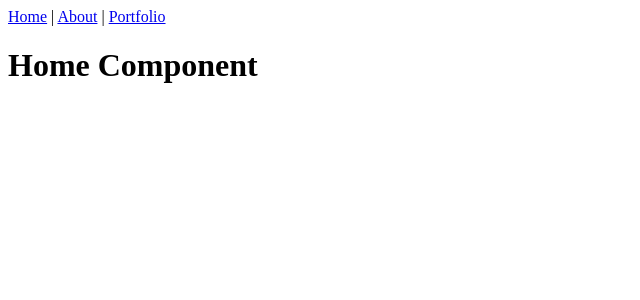
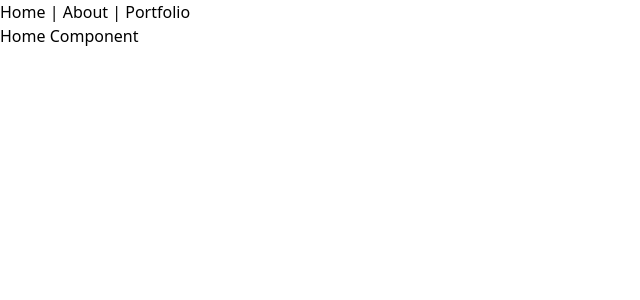
Before and after one commit to akuma-phawx/web-portfolio, a Vue app: page / in a window 1280 px wide. Shown: the top 300 px of the page, without its empty margins (0-640 px from the left). Built offline with nearby package versions, Linux system fonts and the light colour scheme.

Commit message:
Install tailwind - Create tailwind.config.js file

```diff
--- a/package.json
+++ b/package.json
@@ -18,11 +18,14 @@
     "@vue/cli-service": "~4.5.0",
     "@vue/compiler-sfc": "^3.0.0",
     "@vue/eslint-config-prettier": "^6.0.0",
+    "autoprefixer": "^9.8.8",
     "babel-eslint": "^10.1.0",
     "eslint": "^6.8.0",
     "eslint-config-google": "^0.14.0",
     "eslint-plugin-prettier": "^3.3.1",
     "eslint-plugin-vue": "^7.0.0",
-    "prettier": "^2.2.1"
+    "postcss": "^7.0.39",
+    "prettier": "^2.2.1",
+    "tailwindcss": "npm:@tailwindcss/postcss7-compat@^2.2.17"
   }
 }
--- /dev/null
+++ b/postcss.config.js
@@ -0,0 +1,6 @@
+module.exports = {
+  plugins: {
+    tailwindcss: {},
+    autoprefixer: {},
+  },
+}
--- /dev/null
+++ b/src/index.css
@@ -0,0 +1,4 @@
+/* ./src/index.css */
+@tailwind base;
+@tailwind components;
+@tailwind utilities;
--- a/src/main.js
+++ b/src/main.js
@@ -1,5 +1,6 @@
 import { createApp } from 'vue';
 import App from './App.vue';
 import router from './router';
+import './index.css';
 
 createApp(App).use(router).mount('#app');
--- /dev/null
+++ b/tailwind.config.js
@@ -0,0 +1,11 @@
+module.exports = {
+  purge: ['.public/index.html', './src/**/*.{vue,js,ts,jsx,tsx}'],
+  darkMode: false, // or 'media' or 'class'
+  theme: {
+    extend: {},
+  },
+  variants: {
+    extend: {},
+  },
+  plugins: [],
+};
```
Also changed, not shown: 1 other file (tests, documents, lock files or other folders).
